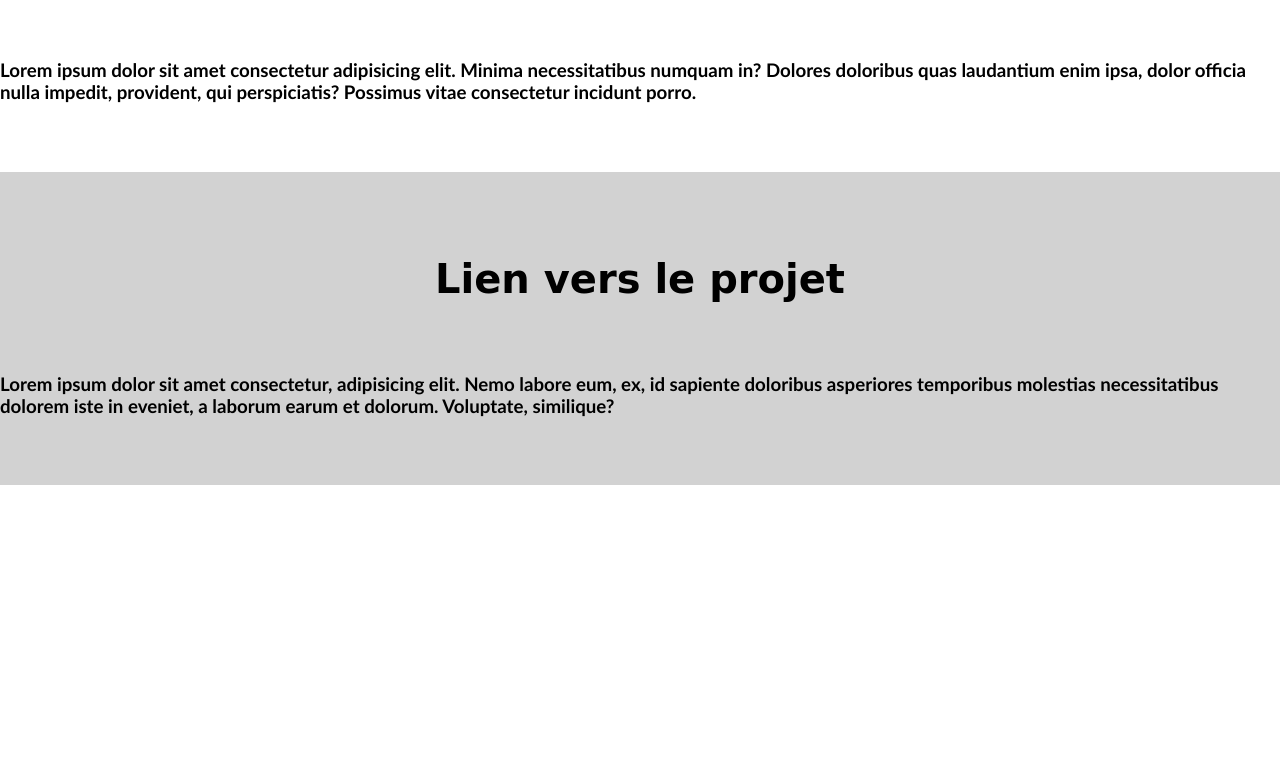
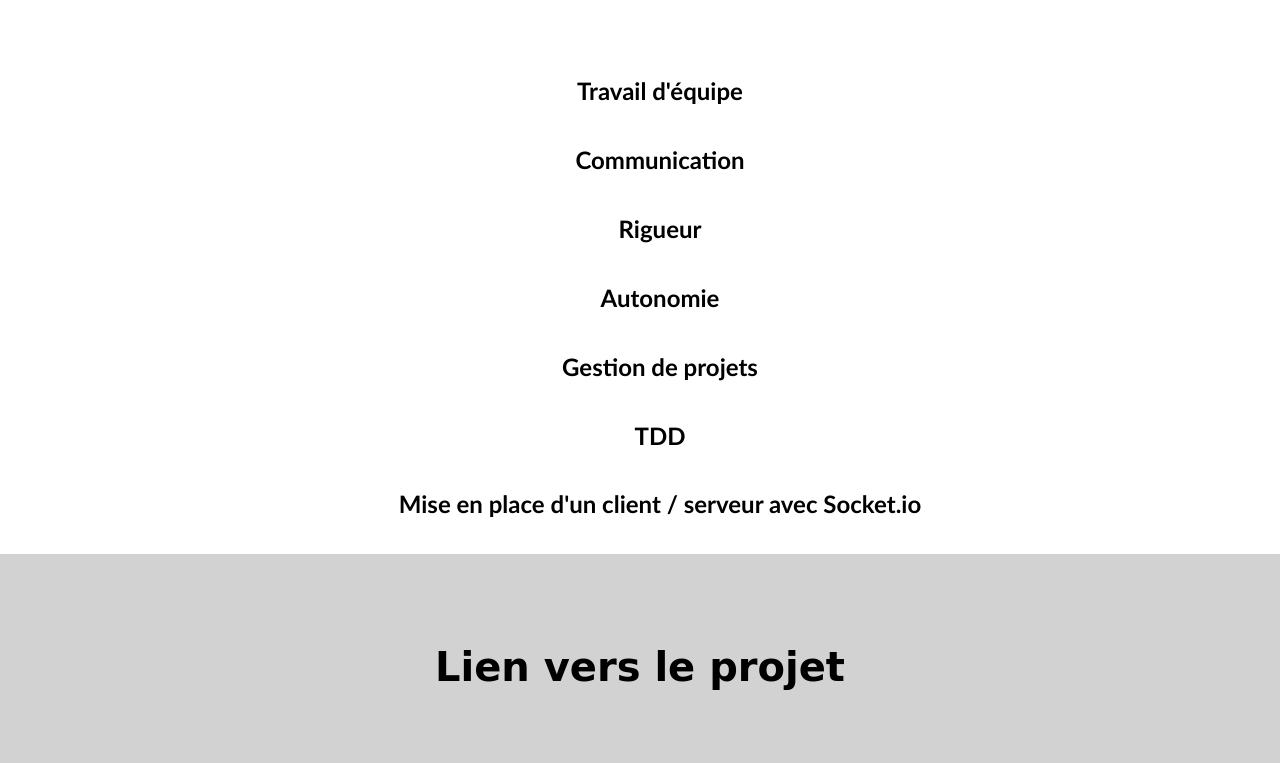
Before and after one commit to lisahaye/lisahaye.github.io, a plain HTML site: page ShootInBlack.html in a window 1280 px wide. Shown: the part 1374-2137 px from the top of the page. Before the commit the page ends 1859 px from the top, so only its background shows below. Drawn offline with Linux system fonts and the light colour scheme.

Commit message:
lien + competences shoot in black

```diff
--- a/ShootInBlack.html
+++ b/ShootInBlack.html
@@ -42,13 +42,20 @@
     <section id="competences">
         <h1>Compétences et savoir-être développés</h1>
         <br>
-        <h3>Lorem ipsum dolor sit amet consectetur adipisicing elit. Minima necessitatibus numquam in? Dolores doloribus quas laudantium enim ipsa, dolor officia nulla impedit, provident, qui perspiciatis? Possimus vitae consectetur incidunt porro.</h3>
-    </section>
+        <ul>
+            <li><h2>Travail d'équipe</h2></li>
+            <li><h2>Communication</h2></li>
+            <li><h2>Rigueur</h2></li>
+            <li><h2>Autonomie</h2></li>
+            <li><h2>Gestion de projets</h2></li>
+            <li><h2>TDD</h2></li>
+            <li><h2>Mise en place d'un client / serveur avec Socket.io</h2></li>
+        </ul>
 
     <section id="lien">
         <h1>Lien vers le projet</h1>
         <br>
-        <h3>Lorem ipsum dolor sit amet consectetur, adipisicing elit. Nemo labore eum, ex, id sapiente doloribus asperiores temporibus molestias necessitatibus dolorem iste in eveniet, a laborum earum et dolorum. Voluptate, similique?</h3>
+        <h2><a href="https://github.com/lisahaye/ShootInBlack.git">Shoot In Black</a></h2>
     </section>
 </body>
 </html>
```
